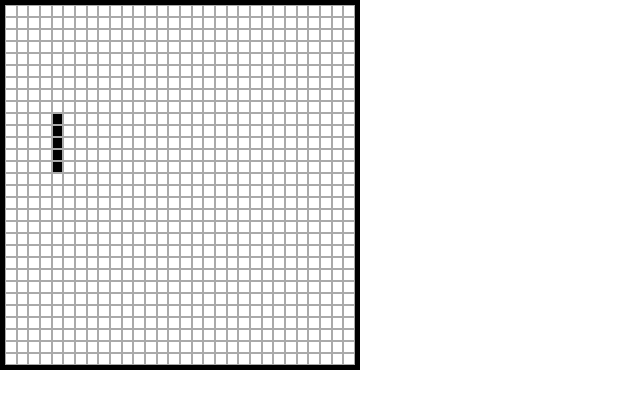
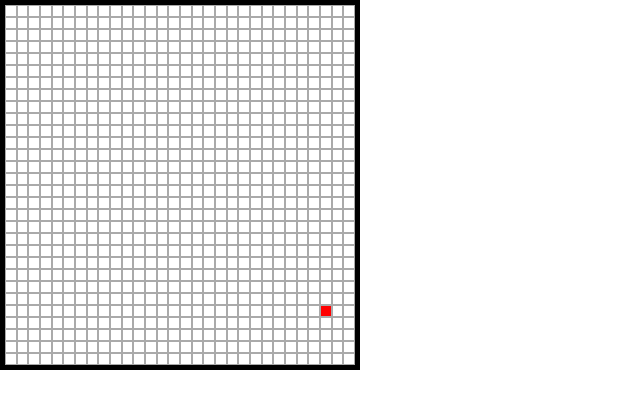
Before and after one commit to bilg08/snackReact, a React (Create React App) app: page / in a window 1280 px wide. Shown: the top 408 px of the page, without its empty margins (0-640 px from the left). Built offline with nearby package versions, Linux system fonts and the light colour scheme.

Commit message:
make food

```diff
--- a/src/App.js
+++ b/src/App.js
@@ -1,8 +1,8 @@
-import { useEffect, useState } from "react";
+import { useEffect, useState, useRef, PureComponent } from "react";
 import "./App.css";
 
 function App() {
-  const [pixels, setPixels] = useState(new Map());
+  const [pixels, setPixels] = useState(new Set());
   const [gameArray, setGameArray] = useState(Array(30).fill(Array(30).fill(0)));
   const [snakePosition, setSnakePosition] = useState([
     [0, 0],
@@ -12,23 +12,65 @@ function App() {
     [0, 4],
   ]);
   const [currentSnakeKeys, setCurrentSnakeKeys] = useState(
-    toPosSet(snakePosition)
+    toPositionSet(snakePosition)
   );
+  const [currentFood, setCurrentFood] = useState(makeFood());
+
+
 
   const moveRight = ([x, y]) => [x, y + 1];
   const moveLeft = ([x, y]) => [x, y - 1];
   const moveUp = ([x, y]) => [x - 1, y];
   const moveDown = ([x, y]) => [x + 1, y];
-  // const [currentDirection, setCurrentDirection] = useState(() => moveRight);
-  let currentDirection = moveDown
-  function toPosSet(position) {
+  const [currentDirection, setCurrentDirection] = useState(() => moveRight);
+  // let currentDirection = moveRight;
+  function toPositionSet(snake) {
     let set = new Set();
-    for (let cell of position) {
+    for (let cell of snake) {
       let position = toKey(cell);
       set.add(position);
     }
     return set;
   }
+//  function useInterval(callback, delay) {
+//    const savedCallback = useRef();
+//    // Remember the latest callback.
+//    useEffect(() => {
+//      savedCallback.current = callback;
+//    }, [callback]);
+
+//    // Set up the interval.
+//    useEffect(() => {
+//      function tick() {
+//        savedCallback.current();
+//      }
+//      if (delay !== null) {
+//        let id = setInterval(tick, delay);
+//        return () => clearInterval(id);
+//      }
+//    }, [delay]);
+//  }
+
+  useEffect(() => {
+    let gameInterval = setInterval(step, 100);
+    return () => clearInterval(gameInterval);
+  })
+  function step() {
+    setSnakePosition((prevVal) => {
+      let prevValAcopy = prevVal;
+      let head = snakePosition[snakePosition.length - 1];
+      let newHead = currentDirection(head);
+      prevValAcopy.push(newHead);
+      if (toKey(newHead) === toKey(currentFood)) {
+        setCurrentFood(makeFood())
+      } else {
+        prevValAcopy.shift();
+      }
+      setCurrentSnakeKeys(toPositionSet(prevValAcopy));
+      return prevValAcopy;
+    });
+  }
+  // useInterval(step, 100, [snakePosition]);
 
   function toKey([x, y]) {
     return x + "_" + y;
@@ -39,51 +81,56 @@ function App() {
   }
 
   function Pixel({ pixelPosition }) {
+    function getBackgroundColor() {
+      if (toKey(currentFood) === pixelPosition) {
+        return "red";
+      } else if (currentSnakeKeys.has(pixelPosition)) {
+        return 'black';
+      }
+      return 'white';
+   }
     return (
       <div
         style={{
           width: `10px`,
           height: `10px`,
           border: `1px solid #aaa`,
-          background: currentSnakeKeys.has(pixelPosition) ? "black" : "none",
+          background:getBackgroundColor(),
         }}
       ></div>
     );
   }
 
+
+  function makeFood() {
+    let nextTop = Math.floor(Math.random() * 30);
+    let nextLeft = Math.floor(Math.random() * 30);
+    return [nextTop, nextLeft];
+  }
+
   document.addEventListener("keydown", (e) => {
     switch (e.key) {
       case "ArrowDown":
-      currentDirection=moveDown
-        // setCurrentDirection(() => moveDown);
+      // currentDirection=moveDown
+        setCurrentDirection(() => moveDown);
         break;
       case "ArrowUp":
-      currentDirection=moveUp
-        // setCurrentDirection(() => moveUp);
+      // currentDirection=moveUp
+        setCurrentDirection(() => moveUp);
         break;
       case "ArrowLeft":
-      currentDirection=moveLeft
-        // setCurrentDirection(() => moveLeft);
+      // currentDirection=moveLeft
+        setCurrentDirection(() => moveLeft);
         break;
       case "ArrowRight":
-      currentDirection=moveRight
-        // setCurrentDirection(() => moveRight);
+      // currentDirection=moveRight
+        setCurrentDirection(() => moveRight);
         break;
     }
   });
-  function step() {
-    setSnakePosition((prevVal) => {
-      let prevValAcopy = prevVal;
-      prevValAcopy.shift();
-      let head = snakePosition[snakePosition.length - 1];
-      let newHead = currentDirection(head);
-      prevValAcopy.push(newHead);
-      setCurrentSnakeKeys(toPosSet(prevValAcopy));
-      return prevValAcopy;
-    });
-  }
+
   useEffect(() => {
-    let gameInterval = setInterval(step, 1000);
+    let gameInterval = setTimeout(step, 100);
     return () => clearInterval(gameInterval);
   }, [snakePosition]);
   return (
@@ -93,7 +140,7 @@ function App() {
           <Row key={row + i}>
             {row.map((rowChild, j) => {
               let position = i + "_" + j;
-              pixels.set(position, <div></div>);
+              pixels.add(position);
               return (
                 <Pixel key={rowChild + j} pixelPosition={position}></Pixel>
               );
```
